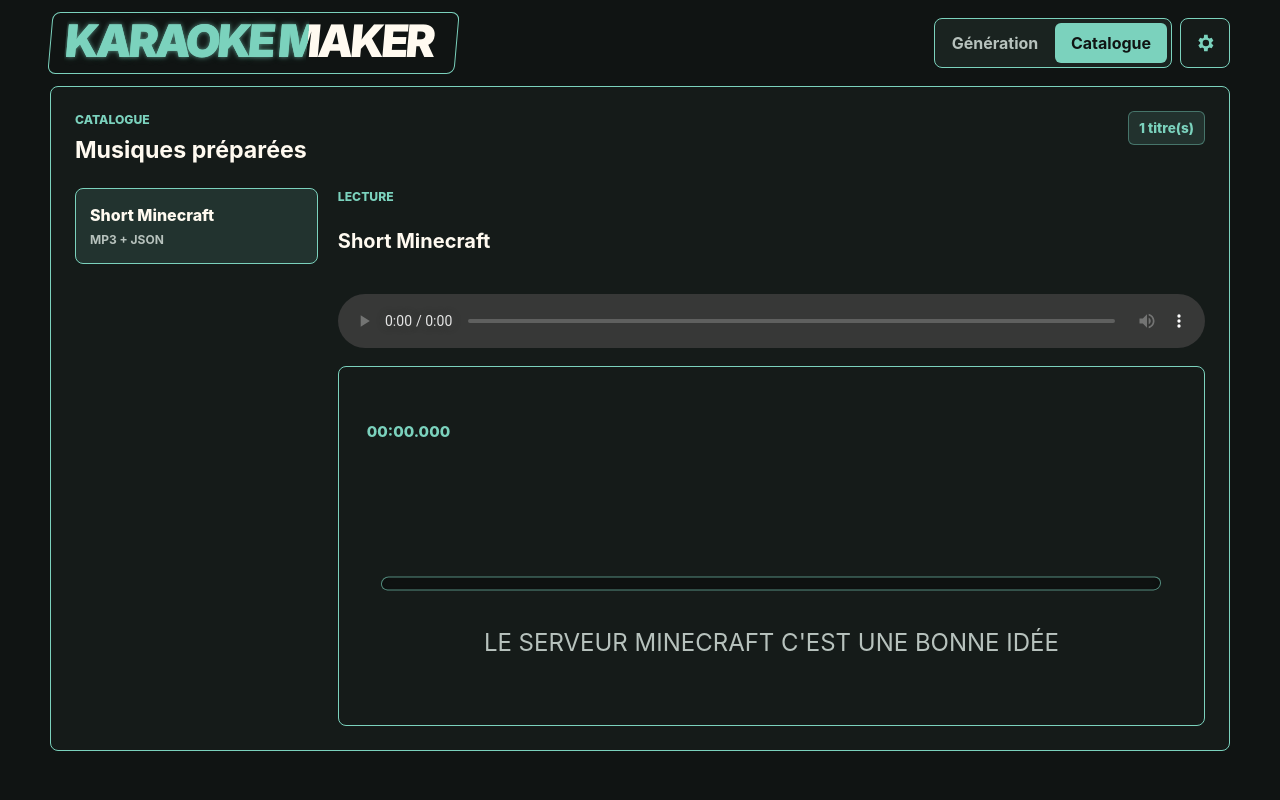
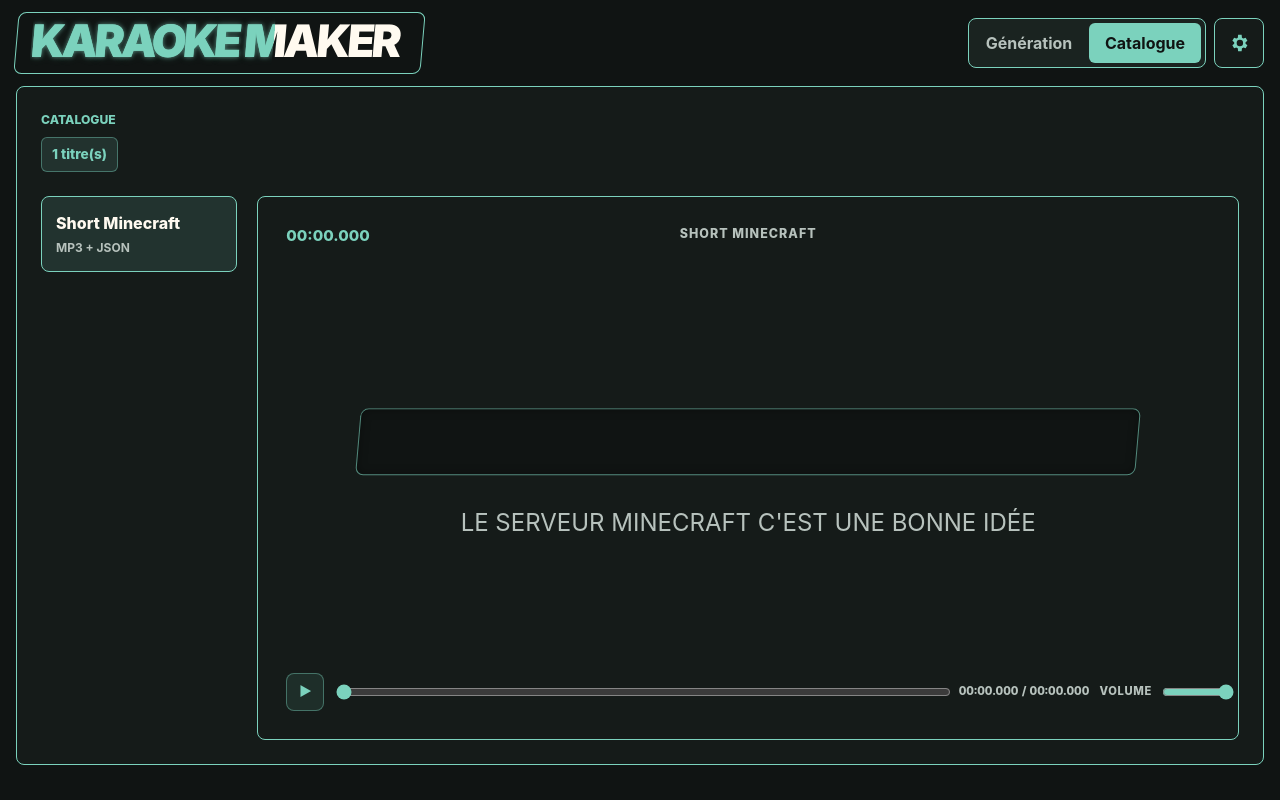
Before and after one commit to paulermilonarduin/karaoke-maker, a Vue app: page / in a window 1280 px wide. Both pictures are taken after a click on the button "Catalogue". Built offline with nearby package versions, Linux system fonts and the light colour scheme.

Commit message:
feat: réorganise le lecteur catalogue

```diff
--- a/src/App.vue
+++ b/src/App.vue
@@ -15,7 +15,7 @@
 </script>
 
 <template>
-  <main class="app-shell">
+  <main class="app-shell" :class="`app-shell--${activeView}`">
     <header class="app-header">
       <div class="app-brand">
         <h1 class="app-brand__title">
--- a/src/components/AudioPlayer.vue
+++ b/src/components/AudioPlayer.vue
@@ -1,5 +1,6 @@
 <script setup lang="ts">
 import { onBeforeUnmount, ref } from 'vue'
+import { formatTimestamp } from '../domain/lyrics'
 import { useI18n } from '../i18n'
 
 defineProps<{
@@ -13,11 +14,16 @@
 
 const audioElement = ref<HTMLAudioElement>()
 const { t } = useI18n()
+const currentTimeMs = ref(0)
+const durationMs = ref(0)
+const isPlaying = ref(false)
+const volume = ref(1)
 let animationFrameId: number | undefined
 
 function emitCurrentTime() {
   if (audioElement.value) {
-    emit('timeupdate', Math.round(audioElement.value.currentTime * 1000))
+    currentTimeMs.value = Math.round(audioElement.value.currentTime * 1000)
+    emit('timeupdate', currentTimeMs.value)
   }
 }
 
@@ -25,7 +31,8 @@
   emitCurrentTime()
 
   if (audioElement.value && Number.isFinite(audioElement.value.duration)) {
-    emit('durationchange', Math.round(audioElement.value.duration * 1000))
+    durationMs.value = Math.round(audioElement.value.duration * 1000)
+    emit('durationchange', durationMs.value)
   }
 }
 
@@ -49,20 +56,103 @@
   emitCurrentTime()
 }
 
+function onPlay() {
+  isPlaying.value = true
+  startLoop()
+}
+
+function onPause() {
+  isPlaying.value = false
+  stopLoop()
+}
+
+async function togglePlayback() {
+  if (!audioElement.value) {
+    return
+  }
+
+  if (audioElement.value.paused) {
+    await audioElement.value.play()
+  } else {
+    audioElement.value.pause()
+  }
+}
+
+function onSeekInput(event: Event) {
+  if (!audioElement.value) {
+    return
+  }
+
+  const nextTimeMs = Number((event.target as HTMLInputElement).value)
+
+  audioElement.value.currentTime = nextTimeMs / 1000
+  currentTimeMs.value = nextTimeMs
+  emit('timeupdate', nextTimeMs)
+}
+
+function onVolumeInput(event: Event) {
+  const nextVolume = Number((event.target as HTMLInputElement).value)
+
+  volume.value = nextVolume
+
+  if (audioElement.value) {
+    audioElement.value.volume = nextVolume
+  }
+}
+
 onBeforeUnmount(stopLoop)
 </script>
 
 <template>
+  <div v-if="audioUrl" class="audio-player">
     <audio
-    v-if="audioUrl"
       ref="audioElement"
-    class="audio-player"
-    controls
       :src="audioUrl"
+      preload="metadata"
+      @ended="onPause"
       @loadedmetadata="emitMetadata"
-    @pause="stopLoop"
-    @play="startLoop"
+      @pause="onPause"
+      @play="onPlay"
       @seeked="emitCurrentTime"
+      @volumechange="volume = audioElement?.volume ?? volume"
     />
+
+    <button
+      class="audio-player__play"
+      type="button"
+      :aria-label="isPlaying ? t('audioPlayer.pause') : t('audioPlayer.play')"
+      @click="togglePlayback"
+    >
+      {{ isPlaying ? 'Ⅱ' : '▶' }}
+    </button>
+
+    <input
+      class="audio-player__seek"
+      type="range"
+      min="0"
+      :max="durationMs || 0"
+      step="100"
+      :value="currentTimeMs"
+      :aria-label="t('audioPlayer.seek')"
+      @input="onSeekInput"
+    />
+
+    <span class="audio-player__time">
+      {{ formatTimestamp(currentTimeMs) }} / {{ formatTimestamp(durationMs) }}
+    </span>
+
+    <label class="audio-player__volume">
+      <span>{{ t('audioPlayer.volume') }}</span>
+      <input
+        type="range"
+        min="0"
+        max="1"
+        step="0.01"
+        :value="volume"
+        :aria-label="t('audioPlayer.volume')"
+        @input="onVolumeInput"
+      />
+    </label>
+  </div>
   <p v-else class="audio-player audio-player--empty">{{ t('audioPlayer.empty') }}</p>
 </template>
--- a/src/components/LyricsDisplay.vue
+++ b/src/components/LyricsDisplay.vue
@@ -11,6 +11,7 @@
   previousLine?: LyricLine
   nextLine?: LyricLine
   placeholder?: string
+  title?: string
 }>()
 
 type DisplayLine = {
@@ -135,6 +136,7 @@
 
 <template>
   <section ref="displayElement" class="lyrics-display" :aria-label="t('lyricsDisplay.ariaLabel')">
+    <p v-if="title" class="lyrics-display__title">{{ title }}</p>
     <p class="lyrics-display__time">
       {{ activeLine ? formatTimestamp(activeLine.startMs) : '00:00.000' }}
     </p>
@@ -185,5 +187,8 @@
         </span>
       </p>
     </div>
+    <div v-if="$slots.footer" class="lyrics-display__footer">
+      <slot name="footer"></slot>
+    </div>
   </section>
 </template>
--- a/src/i18n/index.ts
+++ b/src/i18n/index.ts
@@ -8,6 +8,10 @@
   'nav.settings': 'Paramètres',
 
   'audioPlayer.empty': 'Aucun MP3 chargé',
+  'audioPlayer.pause': 'Mettre en pause',
+  'audioPlayer.play': 'Lancer la lecture',
+  'audioPlayer.seek': 'Position de lecture',
+  'audioPlayer.volume': 'Volume',
 
   'audioWaveform.ariaLabel': 'Éditeur de waveform',
   'audioWaveform.empty': 'Chargez un MP3 pour afficher sa waveform.',
@@ -115,6 +119,10 @@
   'nav.settings': 'Settings',
 
   'audioPlayer.empty': 'No MP3 loaded',
+  'audioPlayer.pause': 'Pause playback',
+  'audioPlayer.play': 'Start playback',
+  'audioPlayer.seek': 'Playback position',
+  'audioPlayer.volume': 'Volume',
 
   'audioWaveform.ariaLabel': 'Waveform editor',
   'audioWaveform.empty': 'Load an MP3 to display its waveform.',
--- a/src/style.css
+++ b/src/style.css
@@ -64,6 +64,10 @@
   width: min(1180px, calc(100% - 32px));
   margin: 0 auto;
   padding: 32px 0;
+}
+
+.app-shell--catalog {
+  width: min(1380px, calc(100% - 32px));
 }
 
 .app-header {
@@ -283,7 +287,63 @@
 }
 
 .audio-player {
+  display: grid;
+  grid-template-columns: auto minmax(0, 1fr) auto minmax(110px, 0.18fr);
+  align-items: center;
+  gap: 10px;
   width: 100%;
+  color: var(--color-text);
+  background: transparent;
+}
+
+.audio-player audio {
+  display: none;
+}
+
+.audio-player__play {
+  display: grid;
+  width: 38px;
+  height: 38px;
+  padding: 0;
+  place-items: center;
+  border: 1px solid var(--color-border-muted);
+  border-radius: 8px;
+  color: var(--color-accent);
+  background: color-mix(in srgb, var(--color-accent) 10%, transparent);
+  font-size: 0.82rem;
+  font-weight: 900;
+}
+
+.audio-player__play:hover,
+.audio-player__play:focus-visible {
+  border-color: var(--color-accent);
+  background: color-mix(in srgb, var(--color-accent) 18%, transparent);
+}
+
+.audio-player__seek,
+.audio-player__volume input {
+  width: 100%;
+  min-width: 0;
+}
+
+.audio-player__time {
+  color: var(--color-text-muted);
+  font-size: 0.74rem;
+  font-variant-numeric: tabular-nums;
+  font-weight: 800;
+  white-space: nowrap;
+}
+
+.audio-player__volume {
+  display: grid;
+  grid-template-columns: auto minmax(72px, 1fr);
+  align-items: center;
+  gap: 8px;
+  color: var(--color-text-muted);
+  font-size: 0.7rem;
+  font-weight: 850;
+  letter-spacing: 0.06em;
+  text-transform: uppercase;
 }
 
 .audio-player--empty {
@@ -632,9 +692,11 @@
 
 .lyrics-display {
   display: grid;
+  position: relative;
+  grid-template-rows: auto minmax(0, 1fr) auto;
   min-height: 420px;
   padding: 28px;
-  align-content: center;
+  align-content: stretch;
   background:
     linear-gradient(
       90deg,
@@ -645,7 +707,24 @@
   color: #fffdf7;
 }
 
+.lyrics-display__title {
+  max-width: min(560px, calc(100% - 180px));
+  margin: 0 auto;
+  overflow: hidden;
+  color: var(--color-text-muted);
+  font-size: 0.78rem;
+  font-weight: 850;
+  letter-spacing: 0.08em;
+  text-align: center;
+  text-overflow: ellipsis;
+  text-transform: uppercase;
+  white-space: nowrap;
+}
+
 .lyrics-display__time {
+  position: absolute;
+  top: 28px;
+  left: 28px;
   color: var(--color-accent);
   font-size: 0.95rem;
   font-weight: 800;
@@ -653,9 +732,16 @@
 
 .lyrics-display__stack {
   position: relative;
+  align-self: center;
   min-width: 0;
   min-height: 210px;
-  margin-top: 18px;
+  margin-top: 0;
+}
+
+.lyrics-display__footer {
+  align-self: end;
+  width: 100%;
+  margin-top: 22px;
 }
 
 .lyrics-display__line {
@@ -694,6 +780,8 @@
   width: min(780px, 86vw);
   gap: 14px;
   justify-items: center;
+  transform: skewX(-5deg);
+  transform-origin: left center;
   white-space: normal;
 }
 
@@ -701,21 +789,19 @@
   position: relative;
   display: block;
   width: 100%;
-  height: 14px;
+  height: clamp(2.1rem, 6.3vw, 4.2rem);
   overflow: hidden;
   border: 1px solid color-mix(in srgb, var(--color-accent) 62%, transparent);
   border-radius: 8px;
   background: var(--color-bg);
   box-shadow: inset 0 0 10px rgba(0, 0, 0, 0.34);
-  transform: skewX(-5deg);
-  transform-origin: left center;
 }
 
 .lyrics-display__bridge-fill {
   position: absolute;
   inset: 0 auto 0 0;
   width: var(--bridge-progress);
-  border-radius: 7px 0 0 7px;
+  border-radius: 6px 2px 2px 6px;
   background: linear-gradient(
     90deg,
     color-mix(in srgb, var(--color-accent) 72%, transparent),
@@ -786,7 +872,7 @@
 
 .catalog-layout {
   display: grid;
-  grid-template-columns: minmax(180px, 0.28fr) minmax(0, 1fr);
+  grid-template-columns: minmax(170px, 0.2fr) minmax(0, 1fr);
   gap: 20px;
 }
 
@@ -822,7 +908,7 @@
 
 .catalog-player {
   display: grid;
-  gap: 18px;
+  gap: 0;
   min-width: 0;
 }
 
@@ -832,7 +918,7 @@
 }
 
 .catalog-player .lyrics-display {
-  min-height: 360px;
+  min-height: clamp(500px, 68vh, 720px);
 }
 
 .settings-view {
@@ -1202,6 +1288,20 @@
     min-height: 320px;
   }
 
+  .lyrics-display__title {
+    max-width: 100%;
+    padding: 0 56px;
+  }
+
+  .audio-player {
+    grid-template-columns: auto minmax(0, 1fr);
+  }
+
+  .audio-player__time,
+  .audio-player__volume {
+    grid-column: 1 / -1;
+  }
+
   .action-row {
     grid-template-columns: 1fr;
   }
--- a/src/views/CatalogView.vue
+++ b/src/views/CatalogView.vue
@@ -48,9 +48,8 @@
     <div class="catalog-view__header">
       <div>
         <p class="eyebrow">{{ t('catalog.eyebrow') }}</p>
-        <h2>{{ t('catalog.title') }}</h2>
+        <p class="line-count">{{ t('catalog.count', { count: catalogTracks.length }) }}</p>
       </div>
-      <p class="line-count">{{ t('catalog.count', { count: catalogTracks.length }) }}</p>
     </div>
 
     <div class="catalog-layout">
@@ -69,16 +68,6 @@
       </aside>
 
       <div class="catalog-player">
-        <div>
-          <p class="eyebrow">{{ t('catalog.playback') }}</p>
-          <h3>{{ selectedTrack.title }}</h3>
-        </div>
-        <AudioPlayer
-          :key="selectedTrack.id"
-          :audio-url="selectedTrack.audioUrl"
-          @timeupdate="currentTimeMs = $event"
-          @durationchange="audioDurationMs = $event"
-        />
         <LyricsDisplay
           :current-time-ms="currentTimeMs"
           :fallback-end-time-ms="audioDurationMs"
@@ -86,7 +75,17 @@
           :previous-line="previousLine"
           :next-line="nextLine"
           :placeholder="t('catalog.placeholder')"
-        />
+          :title="selectedTrack.title"
+        >
+          <template #footer>
+            <AudioPlayer
+              :key="selectedTrack.id"
+              :audio-url="selectedTrack.audioUrl"
+              @timeupdate="currentTimeMs = $event"
+              @durationchange="audioDurationMs = $event"
+            />
+          </template>
+        </LyricsDisplay>
       </div>
     </div>
   </section>
```
Lines whose indentation alone changed are shown as unchanged.
